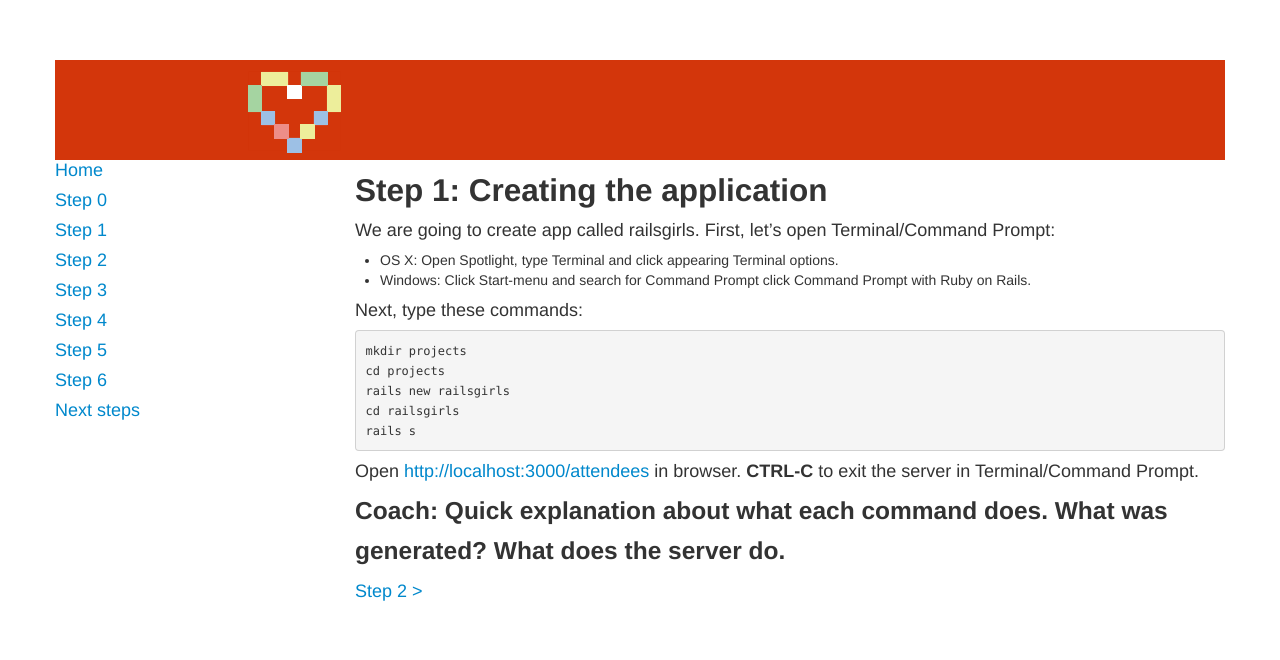
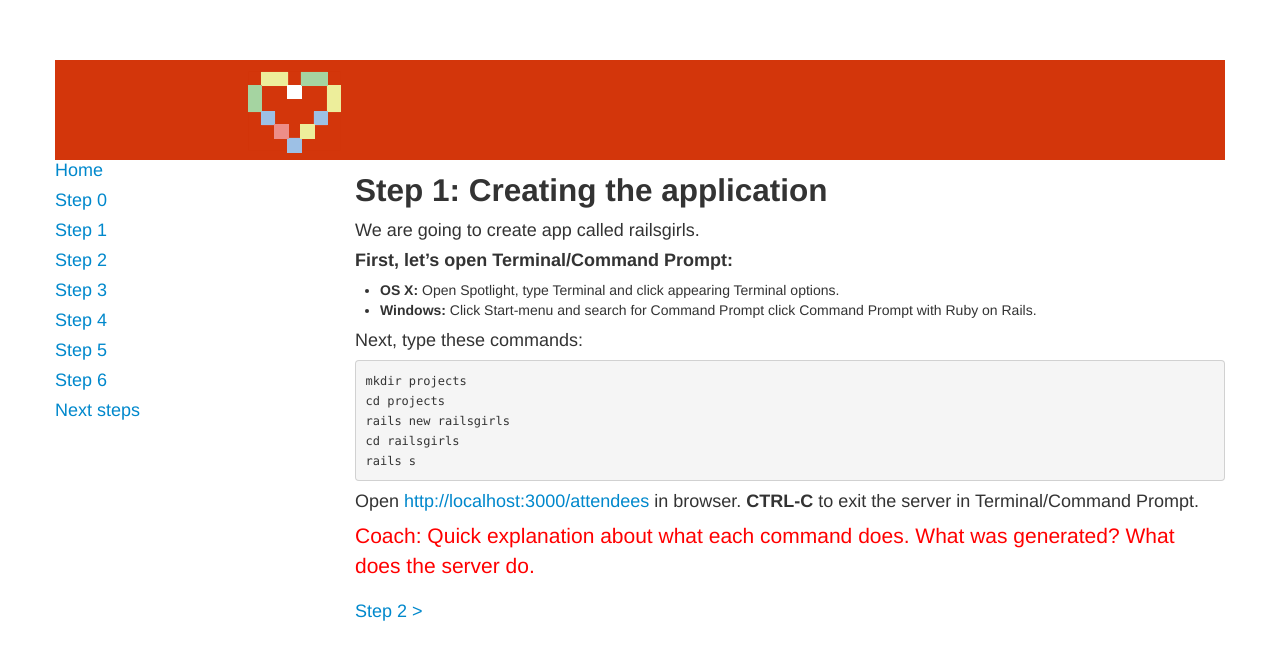
Before and after one commit to codecurious-bln/basic-curriculum, a Jekyll site: the page built from step1/index.md, in a window 1280 px wide. Shown: the top 660 px of the page. Built offline with Jekyll 4.4.1, drawn with Linux system fonts in a browser that asks for light colours.

Commit message:
step3: corrected code listing highlightings

```diff
--- a/step1/index.md
+++ b/step1/index.md
@@ -5,9 +5,11 @@ layout: default
 
 ## Step 1: Creating the application
 We are going to create app called railsgirls.
-First, let’s open Terminal/Command Prompt:
-* OS X: Open Spotlight, type Terminal and click appearing Terminal options.
-* Windows: Click Start-menu and search for Command Prompt click Command Prompt with Ruby on Rails.
+
+**First, let’s open Terminal/Command Prompt:**
+
+* **OS X:** Open Spotlight, type Terminal and click appearing Terminal options.
+* **Windows:** Click Start-menu and search for Command Prompt click Command Prompt with Ruby on Rails.
 
 Next, type these commands:
 
@@ -20,6 +22,6 @@ Next, type these commands:
 Open [http://localhost:3000/attendees](http://localhost:3000/attendees "localhost") in browser.
 **CTRL-C** to exit the server in Terminal/Command Prompt.
 
-###Coach: Quick explanation about what each command does. What was generated? What does the server do.
+<p class="lead coach">Coach: Quick explanation about what each command does. What was generated? What does the server do.</p>
 
 [ Step 2 &gt;](/step2)
```
Also changed, not shown: step3/index.md (+5 -4 lines).
